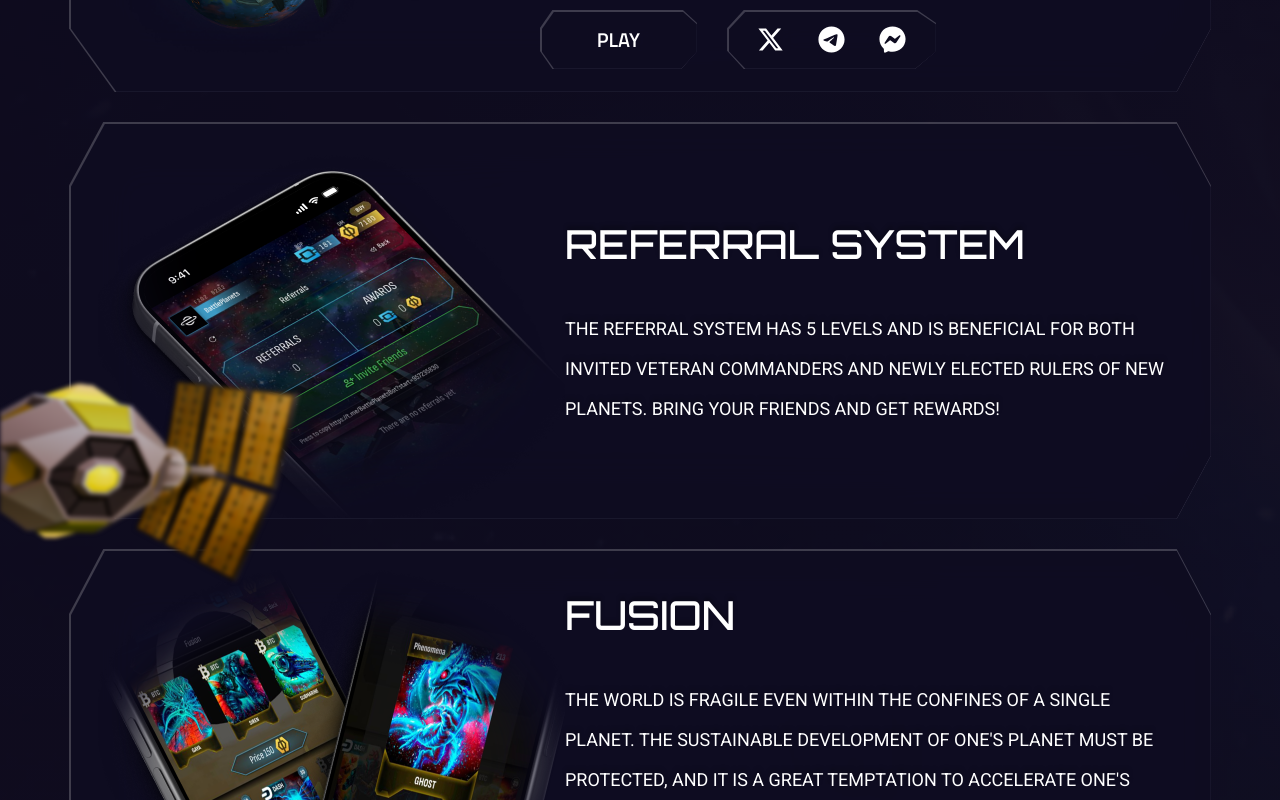
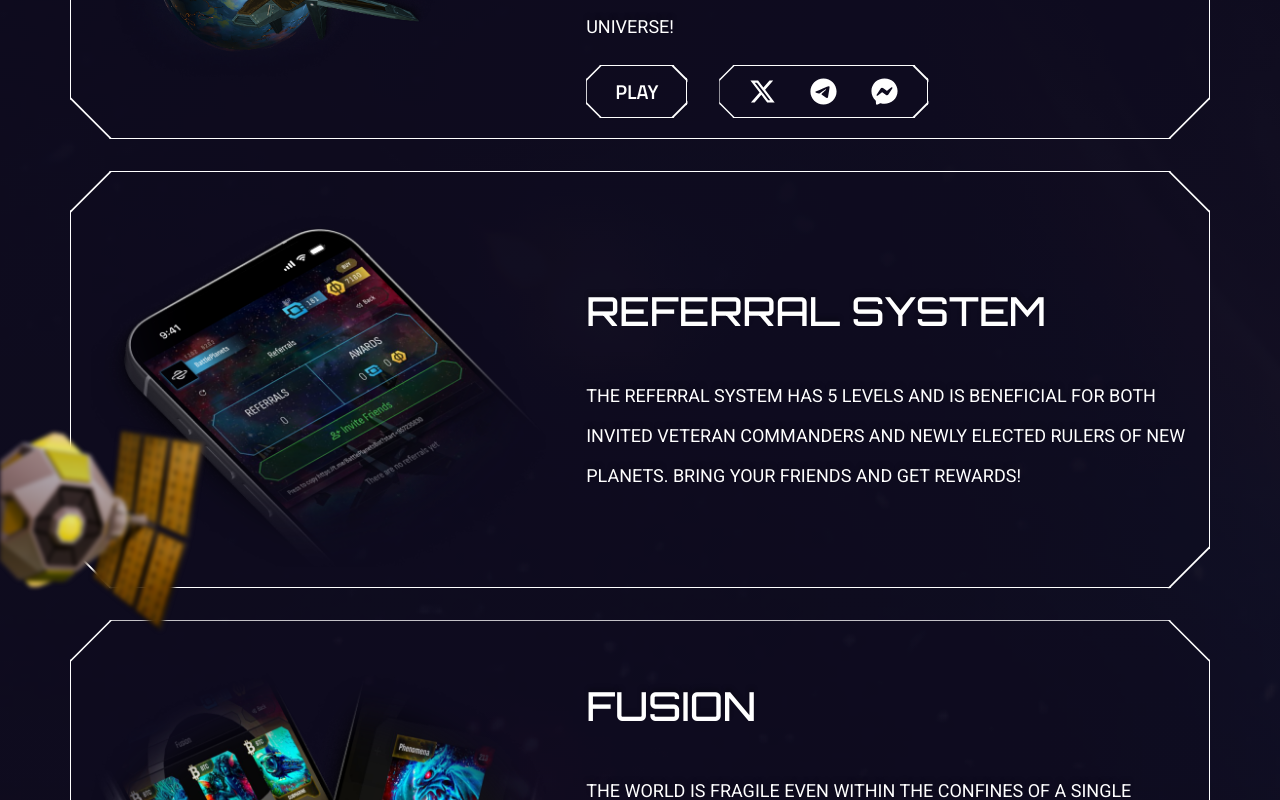
Before and after one commit to gunt4r/battlePlanet, a React (Vite) app: page / in a window 1280 px wide. Shown: the part 1320-2120 px from the top of the page. Built offline with nearby package versions, Linux system fonts and the light colour scheme.

Commit message:
фиксики

```diff
--- a/package.json
+++ b/package.json
@@ -10,6 +10,7 @@
     "preview": "vite preview"
   },
   "dependencies": {
+    "compass-mixins": "^0.12.12",
     "path": "^0.12.7",
     "react": "^19.0.0",
     "react-dom": "^19.0.0",
--- a/src/components/About/index.jsx
+++ b/src/components/About/index.jsx
@@ -2,7 +2,7 @@ import './styleAbout.scss';
 import TitleText from '../TitleText';
 import yellowSatellite from '/assets/aboutSatelliteYellow.png';
 import redSatellite from '/assets/aboutSatelliteRed.png';
-import { useState, useEffect } from 'react';
+import {useState, useEffect} from 'react';
 import cardAmazing from '/assets/aboutCardAmazing.png';
 import cardReferrals from '/assets/aboutCardReferrals.png';
 import cardFusion from '/assets/AboutCardFusion.png';
@@ -13,41 +13,42 @@ import cardStellar from '/assets/AboutCardStellar.png';
 import Octagon from '../ButtonCenter';
 import Socials from '../Socials';
 import '../../index.scss';
+
 export default function About() {
     const itemsCard = [
         {
-      img: <img className='section-about__content__card__img' src={cardAmazing} />,
+            img: cardAmazing,
             title: 'AWESOME BATTLES',
             text: 'Participate in thrilling battles and colonize planets. Choose your strategy and defeat your opponents: play for depletion, control or go on the offensive. Become the greatest Commander and leave your mark on the history of the Universe!',
             isFirst: true,
         },
         {
-      img: <img className='section-about__content__card__img' src={cardReferrals} />,
+            img: cardReferrals,
             title: 'referral system',
             text: 'The referral system has 5 levels and is beneficial for both invited veteran Commanders and newly elected Rulers of new planets. Bring your friends and get rewards!',
         },
         {
-      img: <img className='section-about__content__card__img' src={cardFusion} />,
+            img: cardFusion,
             title: 'FUSION',
             text: "The world is fragile even within the confines of a single planet. The sustainable development of one's planet must be protected, and it is a great temptation to accelerate one's evolution at the expense of other planets' resources.Leverage the fusion of technologies by discovering new, more disruptive and sophisticated ways to impose your will!",
         },
         {
-      img: <img className='section-about__content__card__img' src={cardRewards} />,
+            img: cardRewards,
             title: 'REWARDS',
             text: "The game's economy is based on two tokens ($PPT, $ST), allowing players to enjoy the game and earn in the long term in different ways!",
         },
         {
-      img: <img className='section-about__content__card__img' src={cardWar} />,
+            img: cardWar,
             title: 'WAR SECTOR',
             text: 'The place where battles deciding the fate of entire planets take place! Use powerful Signatures, show your tactical genius or sneaky tricks - the choice is yours!',
         },
         {
-      img: <img className='section-about__content__card__img' src={cardBeacons} />,
+            img: cardBeacons,
             title: 'BEACONS',
             text: 'Get a rewards boost , reduce the cooldown of signature modules, increase power in battles of the Military sector. Claim this part of space!',
         },
         {
-      img: <img className='section-about__content__card__img' src={cardStellar} />,
+            img: cardStellar,
             title: 'stellar pass',
             text: 'A seasonal in-game event during which you pass progression stages and earn valuable rewards. Be sure to attend!',
         },
@@ -66,12 +67,14 @@ export default function About() {
     return (
         <section className="section-about">
             <section className="section-about__content">
-        <TitleText styles={{ paddingTop: '2rem',marginBottom:'4rem' }}>about</TitleText>
+                <TitleText styles={{paddingTop: '2rem', marginBottom: '4rem'}}>about</TitleText>
                 {itemsCard.map((item, index) => {
                     return (
-            <Octagon  isAboutCard key={index} styles={{marginBottom:'2rem',height:'unset'}}>
-              <div  className="section-about__content__card">
-                {item.img}
+                        <Octagon isAboutCard key={index} styles={{marginBottom: '2rem', height: 'unset'}}>
+                            <div className="section-about__content__card">
+                                <div className='section-about__content__card__img'>
+                                    <img src={item.img} alt={""}/>
+                                </div>
                                 <div className="section-about__content__card__text">
                                     <h3 className="section-about__content__card__text--title">
                                         {item.title}
@@ -87,7 +90,7 @@ export default function About() {
                                                     play
                                                 </a>{' '}
                                             </Octagon>
-                    <Octagon className='about-socials' isDark ><Socials /></Octagon>
+                                            <Octagon className='about-socials' isDark><Socials/></Octagon>
                                         </div>
                                     )}
                                 </div>
@@ -100,13 +103,13 @@ export default function About() {
                 src={yellowSatellite}
                 alt="Satellite"
                 className="section-about__content__satellite--yellow"
-          style={{ transform: `translateY(${-scrollY * 0.2}px)` }}
+                style={{transform: `translateY(${-scrollY * 0.2}px)`}}
             />
             <img
                 src={redSatellite}
                 alt="Satellite"
                 className="section-about__content__satellite--red"
-          style={{ transform: `translateY(${-scrollY * 0.3}px)` }}
+                style={{transform: `translateY(${-scrollY * 0.3}px)`}}
             />
         </section>
     );
--- a/src/components/About/styleAbout.scss
+++ b/src/components/About/styleAbout.scss
@@ -35,10 +35,18 @@
       justify-content: center;
       max-width: 1140px;
       &__img {
-        width: 467px;
-        height: 385px;
+        //width: 467px;
+        //height: 385px;
+        min-width:40%;
+        display:flex;
+        align-items: center;
+        justify-content: center;
         z-index: 10;
-        padding-top: 10px;
+        margin: 20px;
+
+        & img{
+          max-width: 100%;
+        }
       }
       &__text {
         z-index: 10;
@@ -48,7 +56,8 @@
         line-height: 30px;
         color: #ffffff;
         max-width: 1140px;
-        margin-bottom: 1rem;
+        //margin-bottom: 1rem;
+        margin:20px;
         &--title {
           font-family: 'Orbitron';
           font-weight: 500;
@@ -85,7 +94,7 @@
     }
     &__satellite {
       &--yellow {
-        width: 322px;
+        //width: 322px;
         position: absolute;
         top: 22%;
         left: 0;
--- a/src/components/ButtonCenter/index.jsx
+++ b/src/components/ButtonCenter/index.jsx
@@ -15,7 +15,7 @@ export default function Octagon({
                                 }) {
     return (
         <div
-      style={{ ...styles }}
+            style={{...styles}}
             className={`octagon ${isAboutCard ? 'about-card' : ''} ${
                 isModal ? 'modal' : ''
             } ${isButtonModal ? 'button--modal' : ''} ${
@@ -27,6 +27,8 @@ export default function Octagon({
       ${className ? className : ''}
       `}
         >
+            <i className={"edge1"}></i>
+            <i className={"edge2"}></i>
             {children}
         </div>
     );
--- a/src/components/ButtonCenter/styleOctagon.scss
+++ b/src/components/ButtonCenter/styleOctagon.scss
@@ -1,110 +1,110 @@
 $paddingWidth: 28px;
-.octagon {
-  position: relative;
-  height: 51px;
-  padding: 0px $paddingWidth;
-  display: flex;
-  align-items: center;
-  color: #fff;
-  text-transform: uppercase;
-  font-family: 'Titillium Web';
-  font-size: 20px;
-  width: max-content;
-  z-index: 10;
-  justify-content: center;
-  max-width: calc(1140px - $paddingWidth * 2);
-  &:hover {
-    opacity: 0.7;
-    transition: 0.4s ease-in-out;
-    cursor: pointer;
-  }
-
-  &::before {
-    content: '';
-    position: absolute;
-    top: 0.8px;
-    left: 0.8px;
-    width: 100%;
-    height: 100%;
-    background: rgba(14, 12, 32, 0.68);
-    clip-path: polygon(
-      8% 0,
-      91% 0,
-      100% 22%,
-      100% 70%,
-      90% 100%,
-      8% 100%,
-      0 69%,
-      0 31%
-    );
-    z-index: 2;
-    backdrop-filter: blur(28px) saturate(180%);
-  }
-
-  &::after {
-    content: '';
-    position: absolute;
-    top: -1px;
-    left: -1px;
-    width: calc(100% + 2px);
-    height: calc(100% + 2px);
-    background: rgba(255, 255, 255, 0.3);
-    clip-path: polygon(
-      8% 0,
-      91% 0,
-      100% 22%,
-      100% 70%,
-      90% 100%,
-      8% 100%,
-      0 69%,
-      0 31%
-    );
-    z-index: 1;
-  }
-}
-.about-card {
-  &::before {
-    content: '';
-    position: absolute;
-    top: 0.8px;
-    left: 0.8px;
-    width: 100%;
-    height: 100%;
-    background: rgba(14, 12, 32, 0.98);
-    clip-path: polygon(
-      3% 0,
-      97% 0,
-      100% 16%,
-      100% 84%,
-      97% 100%,
-      4% 100%,
-      0 84%,
-      0 16%
-    );
-    z-index: 2;
-    backdrop-filter: blur(28px) saturate(180%);
-  }
-  &::after {
-    content: '';
-    position: absolute;
-    top: -1px;
-    left: -1px;
-    width: calc(100% + 2px);
-    height: calc(100% + 2px);
-    background: rgba(255, 255, 255, 0.2);
-    clip-path: polygon(
-      3% 0,
-      97% 0,
-      100% 16%,
-      100% 84%,
-      97% 100%,
-      4% 100%,
-      0 84%,
-      0 16%
-    );
-    z-index: 1;
-  }
-}
+//.octagon {
+//  position: relative;
+//  height: 51px;
+//  padding: 0px $paddingWidth;
+//  display: flex;
+//  align-items: center;
+//  color: #fff;
+//  text-transform: uppercase;
+//  font-family: 'Titillium Web';
+//  font-size: 20px;
+//  width: max-content;
+//  z-index: 10;
+//  justify-content: center;
+//  max-width: calc(1140px - $paddingWidth * 2);
+//  &:hover {
+//    opacity: 0.7;
+//    transition: 0.4s ease-in-out;
+//    cursor: pointer;
+//  }
+//
+//  //&::before {
+//  //  content: '';
+//  //  position: absolute;
+//  //  top: 0.8px;
+//  //  left: 0.8px;
+//  //  width: 100%;
+//  //  height: 100%;
+//  //  background: rgba(14, 12, 32, 0.68);
+//  //  clip-path: polygon(
+//  //    8% 0,
+//  //    91% 0,
+//  //    100% 22%,
+//  //    100% 70%,
+//  //    90% 100%,
+//  //    8% 100%,
+//  //    0 69%,
+//  //    0 31%
+//  //  );
+//  //  z-index: 2;
+//  //  backdrop-filter: blur(28px) saturate(180%);
+//  //}
+//  //
+//  //&::after {
+//  //  content: '';
+//  //  position: absolute;
+//  //  top: -1px;
+//  //  left: -1px;
+//  //  width: calc(100% + 2px);
+//  //  height: calc(100% + 2px);
+//  //  background: rgba(255, 255, 255, 0.3);
+//  //  clip-path: polygon(
+//  //    8% 0,
+//  //    91% 0,
+//  //    100% 22%,
+//  //    100% 70%,
+//  //    90% 100%,
+//  //    8% 100%,
+//  //    0 69%,
+//  //    0 31%
+//  //  );
+//  //  z-index: 1;
+//  //}
+//}
+//.about-card {
+//  &::before {
+//    content: '';
+//    position: absolute;
+//    top: 0.8px;
+//    left: 0.8px;
+//    width: 100%;
+//    height: 100%;
+//    background: rgba(14, 12, 32, 0.98);
+//    clip-path: polygon(
+//      3% 0,
+//      97% 0,
+//      100% 16%,
+//      100% 84%,
+//      97% 100%,
+//      4% 100%,
+//      0 84%,
+//      0 16%
+//    );
+//    z-index: 2;
+//    backdrop-filter: blur(28px) saturate(180%);
+//  }
+//  &::after {
+//    content: '';
+//    position: absolute;
+//    top: -1px;
+//    left: -1px;
+//    width: calc(100% + 2px);
+//    height: calc(100% + 2px);
+//    background: rgba(255, 255, 255, 0.2);
+//    clip-path: polygon(
+//      3% 0,
+//      97% 0,
+//      100% 16%,
+//      100% 84%,
+//      97% 100%,
+//      4% 100%,
+//      0 84%,
+//      0 16%
+//    );
+//    z-index: 1;
+//  }
+//}
 .modal {
   position: absolute;
   top: 50%;
--- a/src/index.scss
+++ b/src/index.scss
@@ -5,3 +5,76 @@ body {
   font-family: 'Montserrat', sans-serif;
   background-color: rgb(14, 12, 32);
 }
+@mixin edge-styles($color, $side1, $side2, $width) {
+  & > .edge1,
+  & > .edge2 {
+    &::before,
+    &::after {
+      content: "";
+      display: block;
+      width: $width;
+      height: 0;
+      position: absolute;
+      border: #{$color} solid 1px;
+    }
+
+    &::before {
+      left: $side1;
+    }
+
+    &::after {
+      right: $side1;
+    }
+  }
+
+  & > .edge1 {
+    &::before {
+      top: $side2;
+      transform: rotate(-45deg);
+    }
+
+    &::after {
+      top: $side2;
+      transform: rotate(45deg);
+    }
+  }
+
+  & > .edge2 {
+    &::before {
+      bottom: $side2;
+      transform: rotate(45deg);
+    }
+
+    &::after {
+      bottom: $side2;
+      transform: rotate(-45deg);
+    }
+  }
+}
+.octagon{
+  --color1: white;
+  border: 1px solid var(--color1);
+  --cut1: 14px;
+  --side1: -8px;
+  --side2: 4px;
+  --width: 30px;
+  clip-path: polygon(var(--cut1) 0px, calc(100% - var(--cut1)) 0px, 100% var(--cut1), 100% calc(100% - var(--cut1)), calc(100% - var(--cut1)) 100%, var(--cut1) 100%, 0px calc(100% - var(--cut1)), 0px var(--cut1));
+  @include edge-styles(var(--color1), var(--side1), var(--side2), var(--width));
+
+  color: #fff;
+  text-transform: uppercase;
+  font-family: 'Titillium Web';
+  position: relative;
+  height: 51px;
+  display: flex;
+  align-items: center;
+  padding: 0 28px;
+  background: rgba(14,11,30,.3);
+  &.about-card{
+    padding:0;
+    --cut1: 40px;
+    --side1: -12px;
+    --side2: 19px;
+    --width: 60px;
+  }
+}
```
Also changed, not shown: 1 other file (tests, documents, lock files or other folders). Lines whose indentation alone changed are shown as unchanged.
